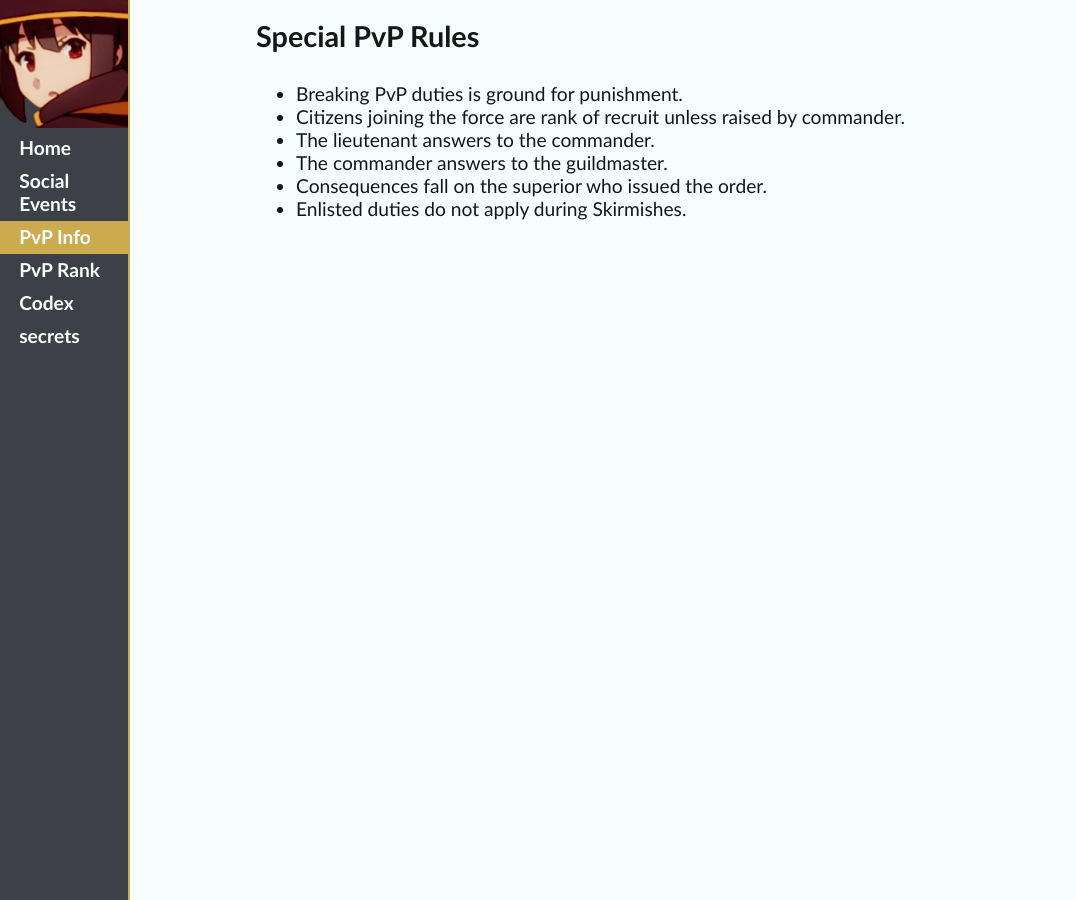
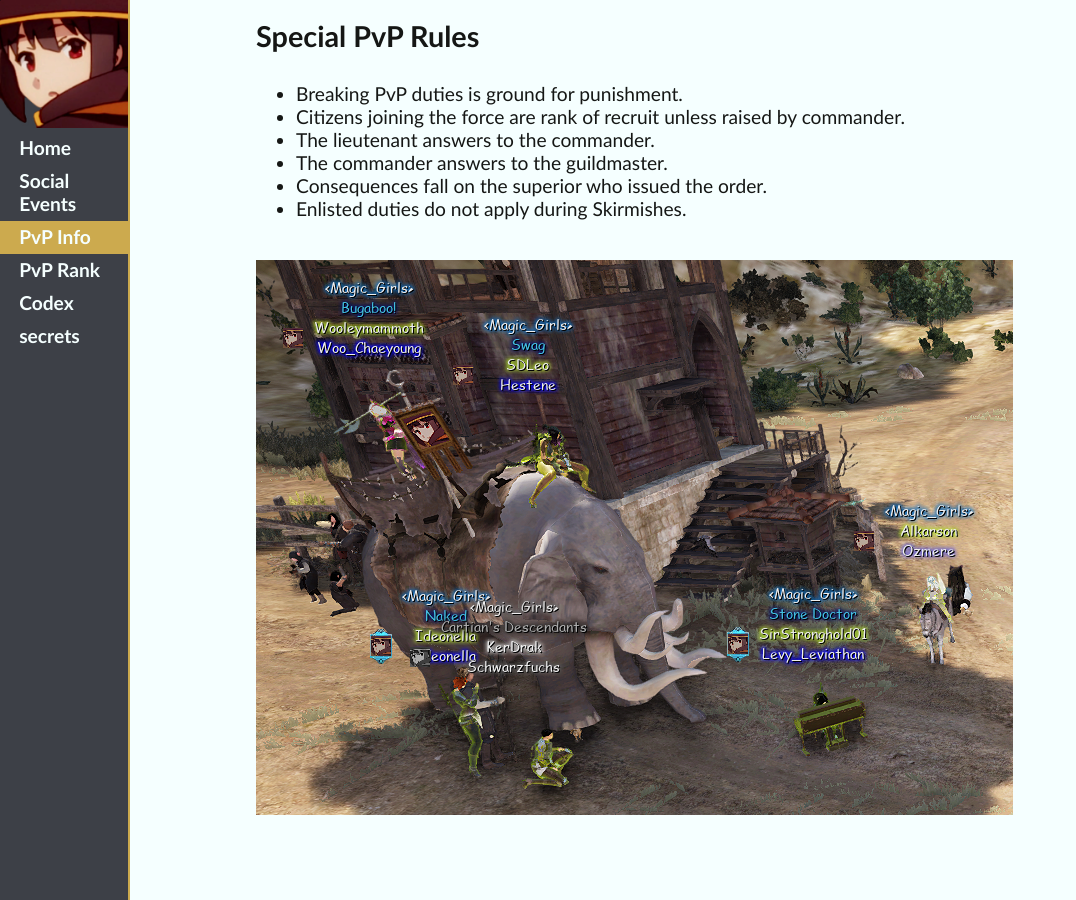
Before and after one commit to ideonella/ideonella.github.io, a Jekyll site: the page built from pvp.md, in a window 1280 px wide and 900 px high, scrolled down 1479 px. Shown: the whole window, without its empty margins (0-1076 px from the left). Built offline with Jekyll 4.4.1, drawn with Linux system fonts in a browser that asks for light colours.

Commit message:
Update pvp.md

```diff
--- a/pvp.md
+++ b/pvp.md
@@ -59,3 +59,5 @@ Militia may not be punished for breaking PvP duties unless they refuse to retrea
 - The commander answers to the guildmaster.
 - Consequences fall on the superior who issued the order.
 - Enlisted duties do not apply during Skirmishes.
+
+![Picture of magic girls gathered around their war elephant, ChonkStomper.](/assets/images/chonkStomper.png)
```
